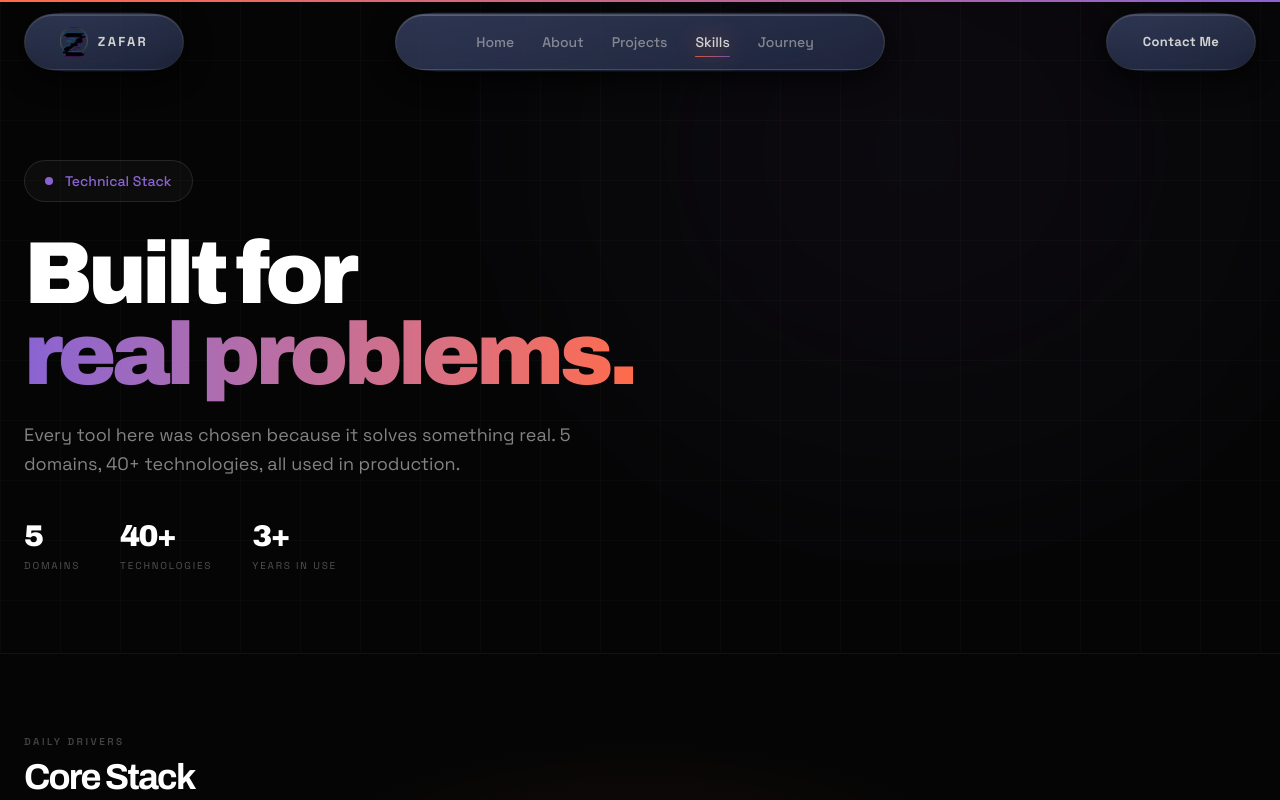
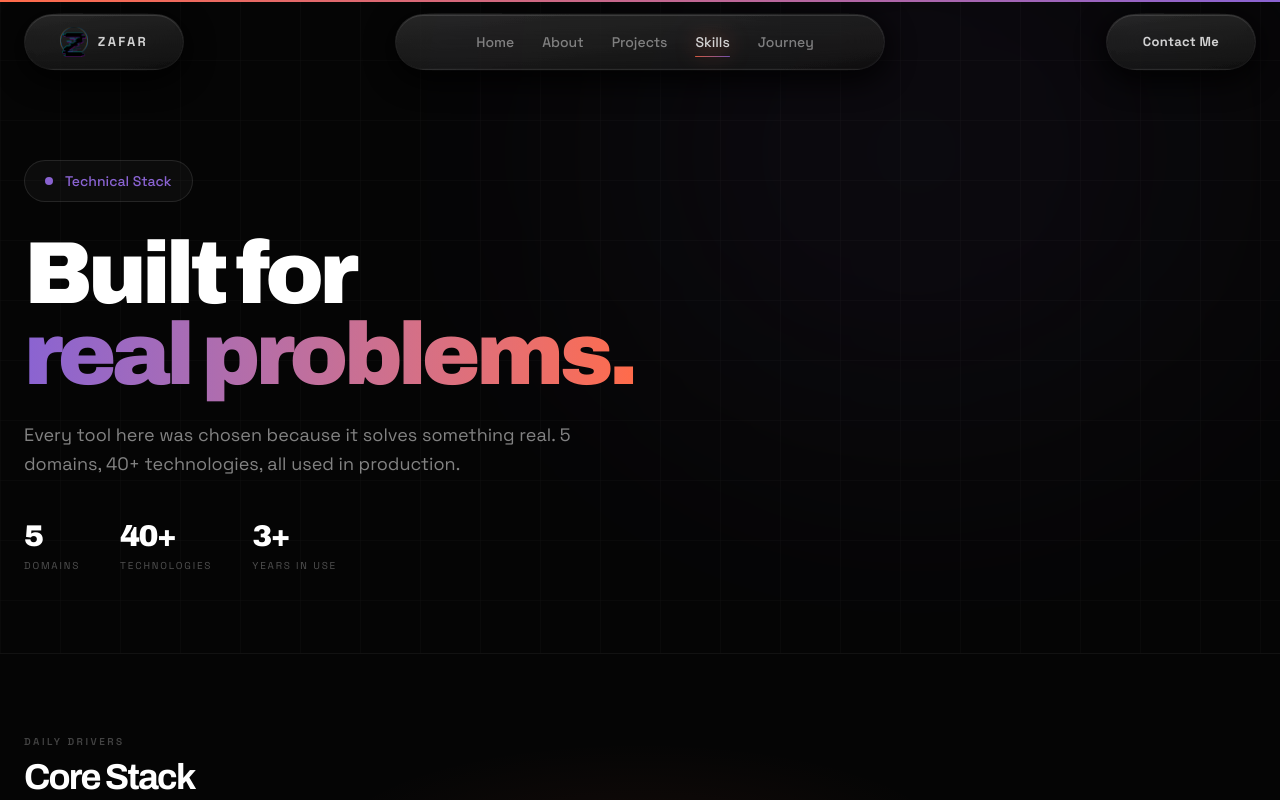
Before and after one commit to zafar-TechWizard/PortFolio, a Next.js app: page /skills in a window 1280 px wide. Shown: the top 800 px of the page. Built offline with nearby package versions, Linux system fonts and the light colour scheme.

Commit message:
feat: initialize portfolio project structure with documentation, layout components, and home page foundation.

```diff
--- a/src/app/page.tsx
+++ b/src/app/page.tsx
@@ -69,11 +69,55 @@ export default function Home() {
                   href="https://github.com/zafar-TechWizard"
                   target="_blank"
                   rel="noopener noreferrer"
-                  className="group relative flex items-center gap-2 text-white/40 hover:text-white transition-colors duration-300 text-sm font-bold tracking-widest uppercase"
+                  className="group relative flex items-center gap-3 text-white/40 hover:text-white transition-colors duration-300 text-sm font-bold tracking-widest uppercase"
                 >
-                  <svg className="w-4 h-4 transform group-hover:-rotate-12 transition-transform duration-300 group-hover:scale-110" fill="currentColor" viewBox="0 0 24 24"><path d="M12 0C5.374 0 0 5.373 0 12c0 5.302 3.438 9.8 8.207 11.387.599.111.793-.261.793-.577v-2.234c-3.338.726-4.033-1.416-4.033-1.416-.546-1.387-1.333-1.756-1.333-1.756-1.089-.745.083-.729.083-.729 1.205.084 1.839 1.237 1.839 1.237 1.07 1.834 2.807 1.304 3.492.997.107-.775.418-1.305.762-1.604-2.665-.305-5.467-1.334-5.467-5.931 0-1.311.469-2.381 1.236-3.221-.124-.303-.535-1.524.117-3.176 0 0 1.008-.322 3.301 1.23A11.509 11.509 0 0112 5.803c1.02.005 2.047.138 3.006.404 2.291-1.552 3.297-1.23 3.297-1.23.653 1.653.242 2.874.118 3.176.77.84 1.235 1.911 1.235 3.221 0 4.609-2.807 5.624-5.479 5.921.43.372.823 1.102.823 2.222v3.293c0 .319.192.694.801.576C20.566 21.797 24 17.3 24 12c0-6.627-5.373-12-12-12z" /></svg>
-                  <span className="bg-gradient-to-r from-primary to-secondary bg-clip-text text-transparent opacity-0 group-hover:opacity-100 absolute inset-0 transition-opacity duration-300 pl-6">GITHUB</span>
-                  <span className="group-hover:opacity-0 transition-opacity duration-300">GITHUB</span>
+                  <svg className="w-6 h-6 text-white/40 group-hover:text-primary transition-colors duration-300 overflow-visible" viewBox="0 0 24 24" fill="none" stroke="currentColor" strokeWidth="1.5" strokeLinecap="round" strokeLinejoin="round">
+                    <style>{`
+                      .cat-head { transform: translateY(10px); transition: transform 0.4s cubic-bezier(0.175, 0.885, 0.32, 1.275); }
+                      .group:hover .cat-head { transform: translateY(0px); }
+                      .cat-eyes { transform: scaleY(1); transition: transform 0.2s; transform-origin: center; }
+                      .group:hover .cat-eyes { animation: blink 3s infinite 0.5s; }
+                      @keyframes blink {
+                        0%, 90%, 100% { transform: scaleY(1); }
+                        95% { transform: scaleY(0.1); }
+                      }
+                    `}</style>
+
+                    <defs>
+                      <clipPath id="laptop-clip">
+                        <rect x="0" y="0" width="24" height="15" />
+                      </clipPath>
+                    </defs>
+
+                    {/* Hidden Cat that pops up on hover */}
+                    <g clipPath="url(#laptop-clip)">
+                      <g className="cat-head">
+                        {/* Ears */}
+                        <path d="M6 10L4 3l5 4" />
+                        <path d="M18 10l2-7-5 4" />
+                        {/* Head */}
+                        <path d="M6 10c0-5 3-6 6-6s6 1 6 6v5H6v-5z" />
+                        {/* Eyes */}
+                        <g className="cat-eyes">
+                          <circle cx="9.5" cy="11.5" r="1.5" fill="currentColor" stroke="none" />
+                          <circle cx="14.5" cy="11.5" r="1.5" fill="currentColor" stroke="none" />
+                        </g>
+                        {/* Whiskers */}
+                        <path d="M2 10.5l2 1" />
+                        <path d="M2 13.5l2-1" />
+                        <path d="M22 10.5l-2 1" />
+                        <path d="M22 13.5l-2-1" />
+                        {/* Nose */}
+                        <path d="M12 13v1" />
+                      </g>
+                    </g>
+
+                    {/* Laptop Base */}
+                    <path d="M4 15L2 20a1 1 0 0 0 1 1h18a1 1 0 0 0 1-1l-2-5z" fill="#050505" />
+                    <path d="M2 15h20" strokeWidth="2" />
+                  </svg>
+                  <span className="bg-gradient-to-r from-primary to-secondary bg-clip-text text-transparent opacity-0 group-hover:opacity-100 absolute inset-0 transition-opacity duration-300 pl-9 pt-1 pointer-events-none">GITHUB</span>
+                  <span className="group-hover:opacity-0 transition-opacity duration-300 pt-1 pointer-events-none">GITHUB</span>
                 </a>
               </div>
             </div>
--- a/src/components/layout/DynamicHeader.tsx
+++ b/src/components/layout/DynamicHeader.tsx
@@ -175,7 +175,7 @@ export function DynamicHeader() {
                   transform: "translateX(-50%)",
                   borderRadius: 9999,
                   background:
-                    "linear-gradient(170deg, rgba(58,68,102,0.97) 0%, rgba(34,42,68,0.97) 100%)",
+                    "linear-gradient(170deg, rgba(35,35,35,0.95) 0%, rgba(15,15,15,0.95) 100%)",
                 }}
               />
 
@@ -193,7 +193,7 @@ export function DynamicHeader() {
                   borderRadius: 9999,
                   x: logoX,
                   background:
-                    "linear-gradient(170deg, rgba(58,68,102,0.97) 0%, rgba(34,42,68,0.97) 100%)",
+                    "linear-gradient(170deg, rgba(35,35,35,0.95) 0%, rgba(15,15,15,0.95) 100%)",
                 }}
               />
 
@@ -211,7 +211,7 @@ export function DynamicHeader() {
                   borderRadius: 9999,
                   x: contactX,
                   background:
-                    "linear-gradient(170deg, rgba(58,68,102,0.97) 0%, rgba(34,42,68,0.97) 100%)",
+                    "linear-gradient(170deg, rgba(35,35,35,0.95) 0%, rgba(15,15,15,0.95) 100%)",
                 }}
               />
 
@@ -250,10 +250,11 @@ export function DynamicHeader() {
                   borderRadius: 9999,
                   x: logoX,
                   opacity: separateOpacity,
-                  backdropFilter: "blur(12px)",
-                  WebkitBackdropFilter: "blur(12px)",
-                  border: "1px solid rgba(255,255,255,0.15)",
-                  boxShadow: "inset 0 1px 0 rgba(255,255,255,0.2), 0 8px 32px rgba(0,0,0,0.4)",
+                  backdropFilter: "blur(16px)",
+                  WebkitBackdropFilter: "blur(16px)",
+                  background: "linear-gradient(180deg, rgba(255,255,255,0.06) 0%, rgba(255,255,255,0.01) 100%)",
+                  border: "1px solid rgba(255,255,255,0.08)",
+                  boxShadow: "inset 0 1px 0 rgba(255,255,255,0.15), inset 0 -1px 0 rgba(255,255,255,0.02), 0 8px 32px rgba(0,0,0,0.8)",
                 }}
               />
 
@@ -270,8 +271,9 @@ export function DynamicHeader() {
                   borderRadius: 9999,
                   backdropFilter: "blur(16px)",
                   WebkitBackdropFilter: "blur(16px)",
-                  border: "1px solid rgba(255,255,255,0.2)",
-                  boxShadow: "inset 0 1px 0 rgba(255,255,255,0.28), 0 8px 32px rgba(0,0,0,0.4)",
+                  background: "linear-gradient(180deg, rgba(255,255,255,0.06) 0%, rgba(255,255,255,0.01) 100%)",
+                  border: "1px solid rgba(255,255,255,0.08)",
+                  boxShadow: "inset 0 1px 0 rgba(255,255,255,0.15), inset 0 -1px 0 rgba(255,255,255,0.02), 0 8px 32px rgba(0,0,0,0.8)",
                 }}
               />
 
@@ -286,10 +288,11 @@ export function DynamicHeader() {
                   borderRadius: 9999,
                   x: contactX,
                   opacity: separateOpacity,
-                  backdropFilter: "blur(12px)",
-                  WebkitBackdropFilter: "blur(12px)",
-                  border: "1px solid rgba(255,255,255,0.15)",
-                  boxShadow: "inset 0 1px 0 rgba(255,255,255,0.2), 0 8px 32px rgba(0,0,0,0.4)",
+                  backdropFilter: "blur(16px)",
+                  WebkitBackdropFilter: "blur(16px)",
+                  background: "linear-gradient(180deg, rgba(255,255,255,0.06) 0%, rgba(255,255,255,0.01) 100%)",
+                  border: "1px solid rgba(255,255,255,0.08)",
+                  boxShadow: "inset 0 1px 0 rgba(255,255,255,0.15), inset 0 -1px 0 rgba(255,255,255,0.02), 0 8px 32px rgba(0,0,0,0.8)",
                 }}
               />
 
@@ -310,10 +313,10 @@ export function DynamicHeader() {
                   backdropFilter: "blur(20px)",
                   WebkitBackdropFilter: "blur(20px)",
                   background:
-                    "linear-gradient(180deg, rgba(255,255,255,0.08) 0%, rgba(255,255,255,0.02) 100%)",
-                  border: "1px solid rgba(255,255,255,0.18)",
+                    "linear-gradient(180deg, rgba(255,255,255,0.06) 0%, rgba(255,255,255,0.01) 100%)",
+                  border: "1px solid rgba(255,255,255,0.08)",
                   boxShadow:
-                    "inset 0 1px 0 rgba(255,255,255,0.3), 0 16px 48px rgba(0,0,0,0.55)",
+                    "inset 0 1px 0 rgba(255,255,255,0.2), inset 0 -1px 0 rgba(255,255,255,0.02), 0 16px 48px rgba(0,0,0,0.9)",
                 }}
               />
 
```
